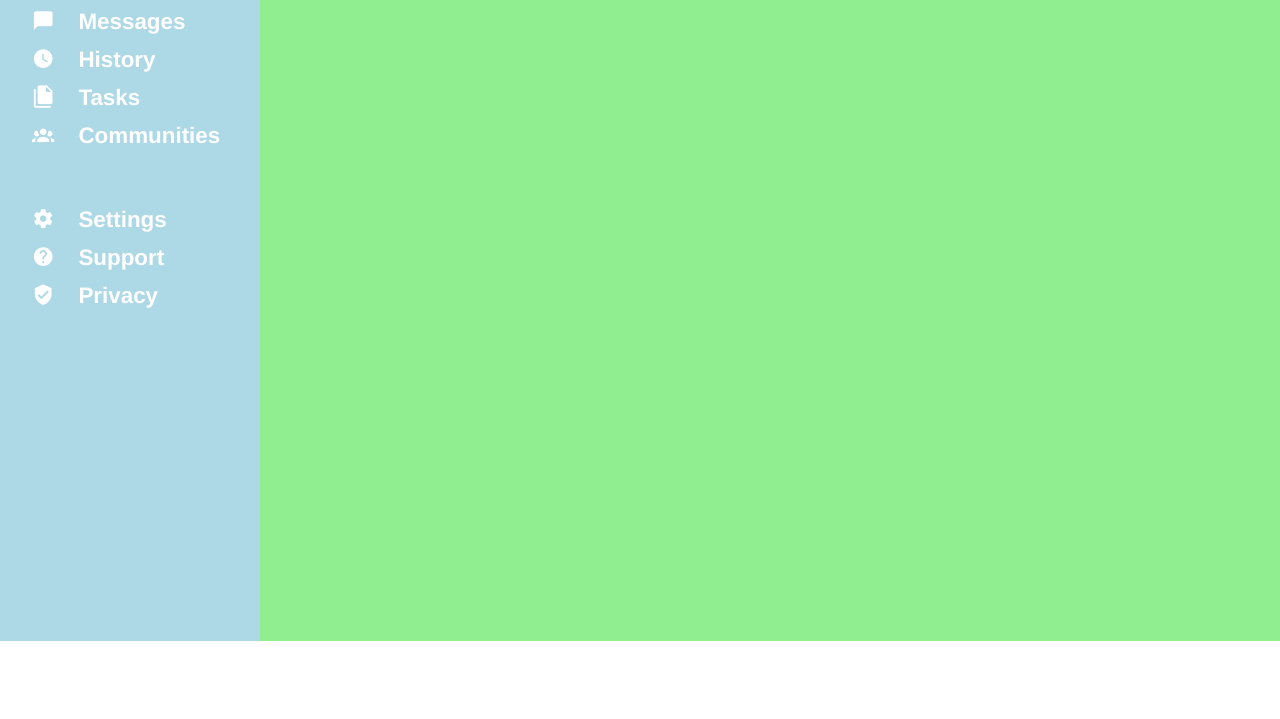
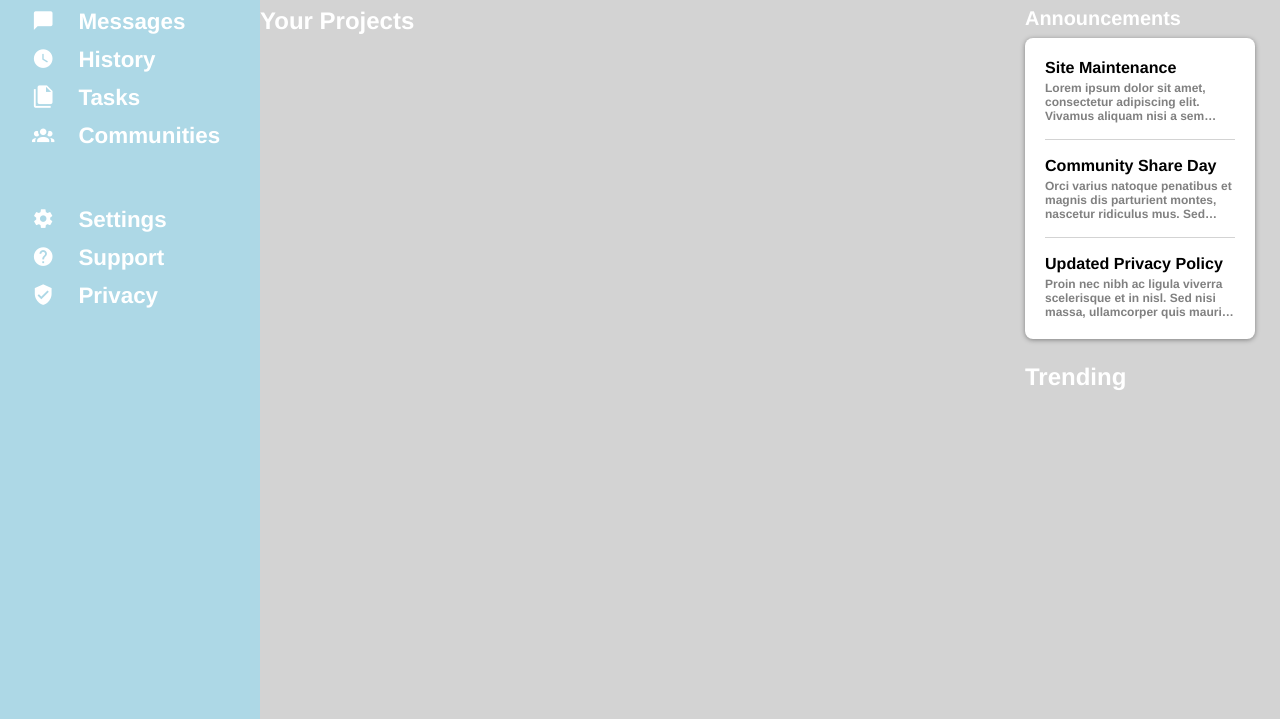
Before and after one commit to cbaronia/admin-dashboard, a plain HTML site: page index.html in a window 1280 px wide. Shown: the part 159-878 px from the top of the page. Before the commit the page ends 800 px from the top, so only its background shows below. Drawn offline with Linux system fonts and the light colour scheme.

Commit message:
Add announcements section to main content

```diff
--- a/index.html
+++ b/index.html
@@ -51,7 +51,29 @@
                 <button class="btn-style">Share</button>
             </div>
         </div>
-        <div class="main"></div>
+        <div class="main">
+            <div class="projects">Your Projects</div>
+            <div class="announcements">
+                <h5>Announcements</h5>
+                <div class="announce-card">
+                    <div class="announce-msg">
+                        <h6>Site Maintenance</h6>
+                        <p>Lorem ipsum dolor sit amet, consectetur adipiscing elit. Vivamus aliquam nisi a sem convallis, sed convallis arcu sagittis. Nullam sit amet tincidunt quam. Aenean dictum ac nulla eu facilisis.</p>
+                    </div>
+
+                    <div class="announce-msg">
+                        <h6>Community Share Day</h6>
+                        <p>Orci varius natoque penatibus et magnis dis parturient montes, nascetur ridiculus mus. Sed ornare interdum orci eget pellentesque. Donec eget venenatis quam.</p>
+                    </div>
+
+                    <div class="announce-msg">
+                        <h6>Updated Privacy Policy</h6>
+                        <p>Proin nec nibh ac ligula viverra scelerisque et in nisl. Sed nisi massa, ullamcorper quis mauris eget, porta pharetra ipsum. Vestibulum interdum in lorem at ultricies.</p>
+                    </div>
+                </div>
+            </div>
+            <div class="trending">Trending</div>
+        </div>
     </div>
 </body>
 </html>
--- a/styles.css
+++ b/styles.css
@@ -14,7 +14,8 @@
         "sidebar header"
         "sidebar main"
         "sidebar main";
-    height: 100vh;
+    min-height: 100vh;
+    height: 100%;
 }
 
 .container div {
@@ -190,6 +191,60 @@
 }
 
 .main {
+    padding-top: 16px;
     grid-area: main;
-    background-color: lightgreen;
+    background-color: lightgray;
+    display: grid;
+    grid-template-columns: 0.75fr 0.25fr;
+    grid-template-rows: 1fr 1fr;
+    grid-template-areas:
+        "projects announcements"
+        "projects trending";
 }
+
+.main .projects {
+    grid-area: projects;
+}
+
+.main .announcements {
+    grid-area: announcements;
+}
+
+.announcements h5 {
+    padding-bottom: 8px;
+}
+
+.announce-card {
+    width: 90%;
+    background-color: white;
+    box-shadow: 0px 1px 5px gray;
+    padding: 20px;
+    margin-bottom: 24px;
+    border-radius: 8px;
+    display: flex;
+    flex-direction: column;
+    gap: 16px;
+}
+
+.announce-msg:not(:last-child) {
+    padding-bottom: 16px;
+    border-bottom: 1px solid lightgray;
+}
+
+.announce-msg h6 {
+    color: black;
+    padding-bottom: 4px;
+}
+
+.announce-msg p{
+    display: -webkit-box;
+    -webkit-line-clamp: 3;
+    -webkit-box-orient: vertical;
+    overflow: hidden;
+    color: gray;
+    font-size: 0.75rem;
+}
+
+.main .trending {
+    grid-area: trending;
+}
```
